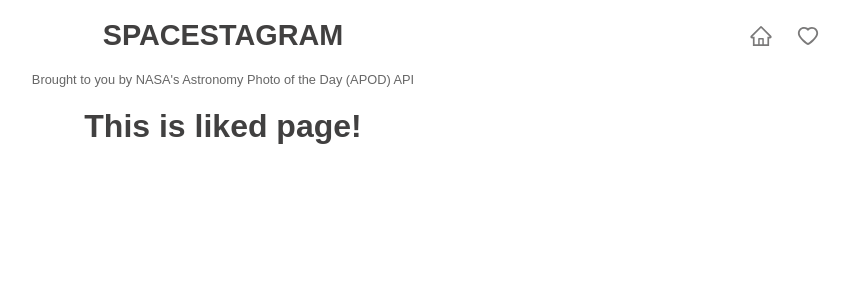
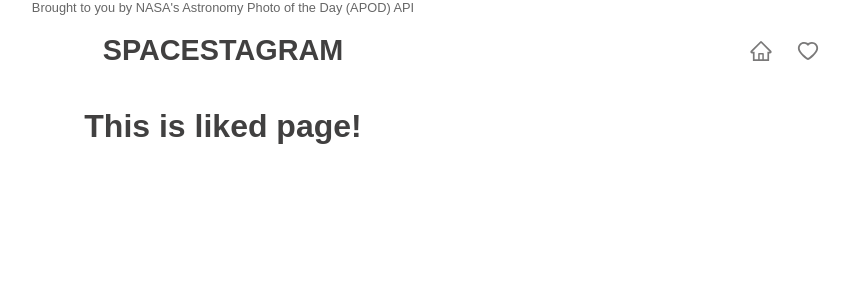
Before and after one commit to ellanan/spacestagram_II, a React (Create React App) app: page /liked in a window 1280 px wide. Shown: the top 300 px of the page, without its empty margins (417-1266 px from the left). Built offline with nearby package versions, Linux system fonts and the light colour scheme.

Commit message:
move attribution to app.tsx + center it

```diff
--- a/src/App.tsx
+++ b/src/App.tsx
@@ -6,6 +6,9 @@ import { Liked } from './components/Liked';
 function App() {
   return (
     <>
+      <span className='attribution'>
+        Brought to you by NASA's Astronomy Photo of the Day (APOD) API
+      </span>
       <Routes>
         <Route path='/' element={<Home />} />
         <Route path='/liked' element={<Liked />} />
--- a/src/components/Home.tsx
+++ b/src/components/Home.tsx
@@ -64,9 +64,6 @@ export const Home = () => {
   return (
     <div className='main-wrapper'>
       <Navbar />
-      <span className='attribution'>
-        Brought to you by NASA's Astronomy Photo of the Day (APOD) API
-      </span>
       {loading ? <span>loading...</span> : null}
       <div className='card-wrapper'>
         {_.orderBy(data, ['date'], ['desc'])?.map((item) => {
--- a/src/components/Liked.tsx
+++ b/src/components/Liked.tsx
@@ -4,9 +4,6 @@ export const Liked = () => {
   return (
     <div className='main-wrapper'>
       <Navbar />
-      <span className='attribution'>
-        Brought to you by NASA's Astronomy Photo of the Day (APOD) API
-      </span>
       <h1>This is liked page!</h1>
     </div>
   );
--- a/src/index.css
+++ b/src/index.css
@@ -29,6 +29,9 @@ a {
 }
 
 .attribution {
+  display: flex;
+  justify-content: center;
+  align-items: center;
   font-size: 0.8rem;
   text-align: center;
   color: #666;
```
